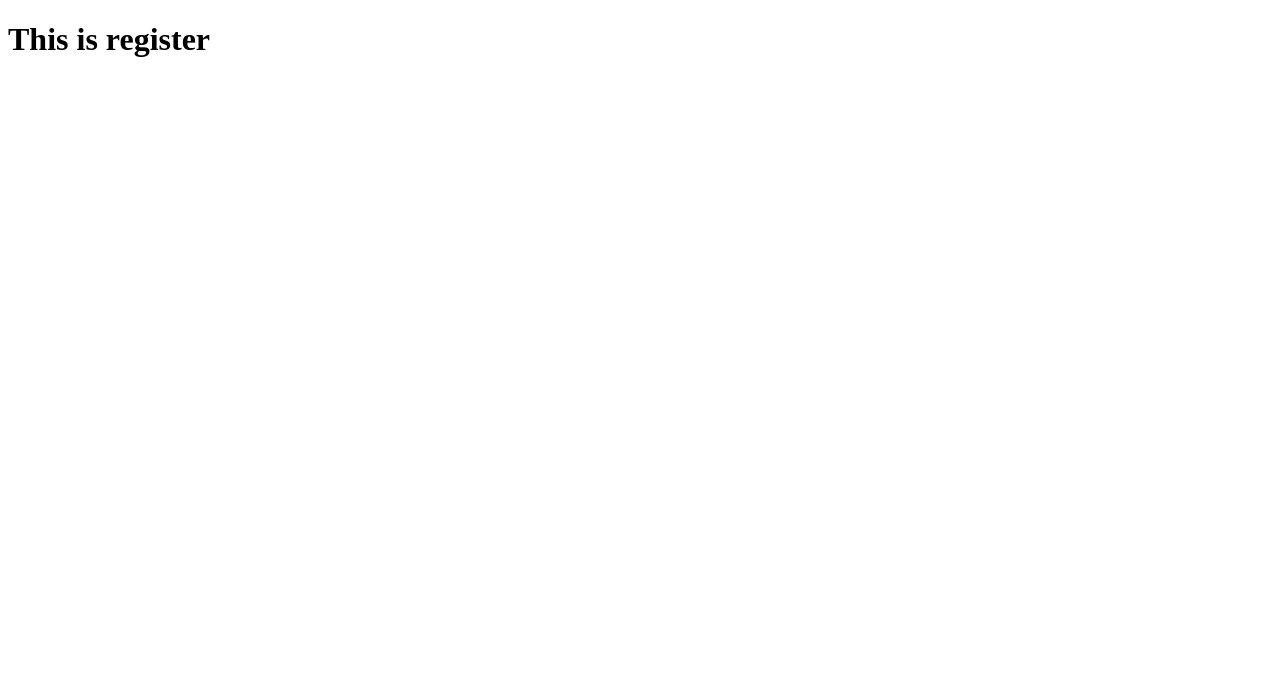
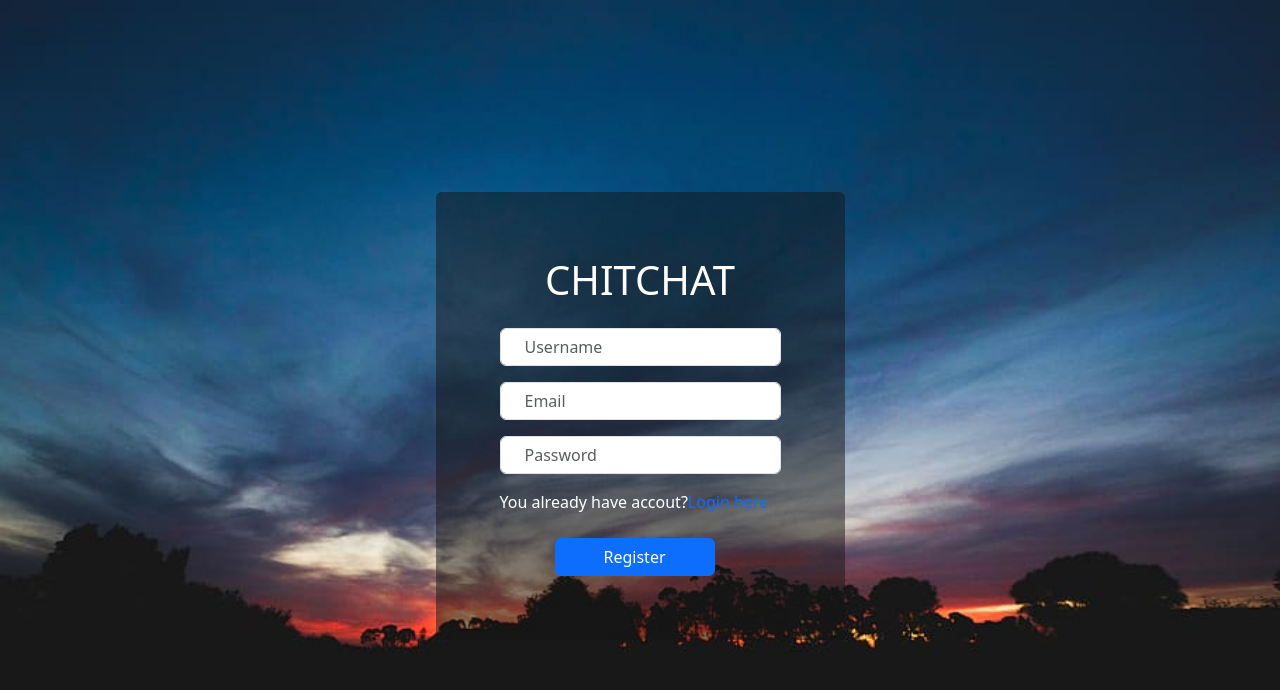
Before and after one commit to zhenllyalvarez/chitchat, a website: page view/register.html in a window 1280 px wide. Drawn offline with nearby package versions, Linux system fonts and the light colour scheme.

Commit message:
added pages

```diff
--- a/assets/style/style.css
+++ b/assets/style/style.css
@@ -4,7 +4,7 @@
     background-size: cover;
 }
 .login-form{
-    background: rgba(29, 28, 28, 0.5);
+    background: rgba(20, 20, 20, 0.5);
 }
 .loginMain{
     margin-top: 15%;
@@ -12,3 +12,11 @@
 .register-here a{
     text-decoration: none;
 }
+.btn{
+    margin-left: 55px;
+}
+.register-body {
+    background-image: url('../img/login-background.jpg');
+    background-repeat: no-repeat;
+    background-size: cover;
+}
--- a/package.json
+++ b/package.json
@@ -11,5 +11,8 @@
   "dependencies": {
     "express": "^4.18.2",
     "socket.io": "^4.7.2"
+  },
+  "devDependencies": {
+    "tailwindcss": "^3.3.5"
   }
 }
--- a/view/register.html
+++ b/view/register.html
@@ -3,9 +3,24 @@
 <head>
     <meta charset="UTF-8">
     <meta name="viewport" content="width=device-width, initial-scale=1.0">
+    <link rel="stylesheet" href="https://cdn.jsdelivr.net/npm/bootstrap@5.3.2/dist/css/bootstrap.min.css">
+    <link rel="stylesheet" href="../assets/style/style.css">
     <title>Register</title>
 </head>
-<body>
-    <h1>This is register</h1>
+<body class="register-body">
+    <div class="contrianer loginMain d-flex justify-content-center">
+        <div class="login-form d-flex p-3 rounded">
+            <form class="d-block p-5">
+                <h1 class="d-flex justify-content-center text-white mb-4 text-uppercase">ChitChat</h1>
+                <div class="">
+                    <input class="form-control mb-3 px-4" type="text" placeholder="Username" required>
+                    <input class="form-control mb-3 px-4" type="text" placeholder="Email" required>
+                    <input class="form-control mb-3 px-4" type="password" placeholder="Password" required>
+                    <p class="register-here text-white d-flex mt-3">You already have accout? <a class="text-blue" href="./login.html">Login here</a></p>
+                    <button class="btn btn-primary mt-2 px-5">Register</button>
+                </div>
+            </form>
+        </div>
+    </div>
 </body>
 </html>
```
Also changed, not shown: view/login.html (+5 -4 lines), 1 other file.
